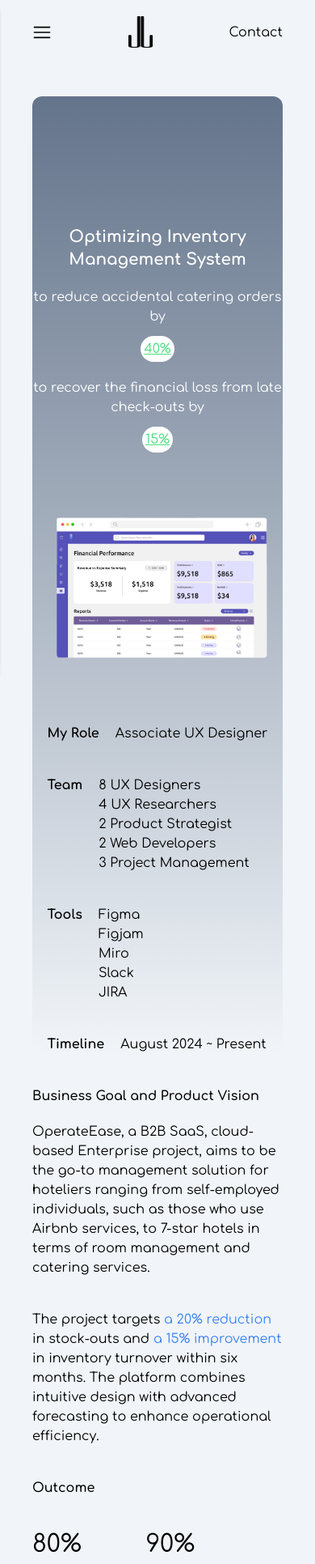
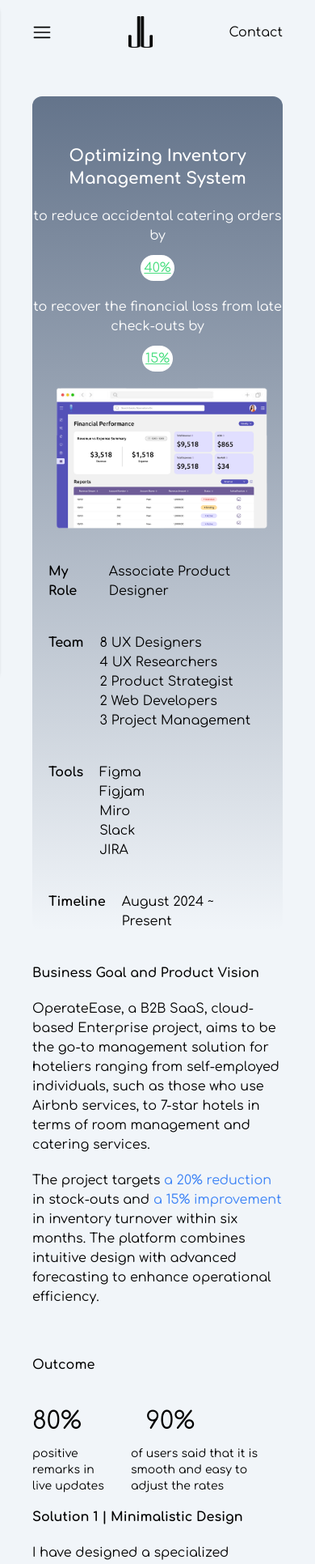
Before and after one commit to johnjang94/portfolio-ver-3, a React (Vite) app: page /operate in a window 390 px wide. Shown: the top 1932 px of the page at 81% size. Built offline with nearby package versions, Linux system fonts and the light colour scheme.

Commit message:
optimizing operate

```diff
--- a/src/pages/design/operate-ease.jsx
+++ b/src/pages/design/operate-ease.jsx
@@ -107,8 +107,8 @@
     <div>
       <section className="my-10 mx-auto">
         <div className="bg-gradient-to-b from-slate-500 to-transparent mx-10 rounded-xl text-white flex flex-col items-center justify-center">
-          <div className="md:grid md:grid-cols-2 py-20 items-center w-full max-w-6xl">
-            <div className="w-full my-20 space-y-5">
+          <div className="md:grid md:grid-cols-2 md:py-20 py-10 items-center w-full max-w-6xl">
+            <div className="w-full md:my-20 my-5 space-y-5">
               <h1 className="md:text-4xl text-xl font-bold md:font-normal text-center text-white">
                 Optimizing Inventory Management System
               </h1>
@@ -163,10 +163,10 @@
               />
             </div>
           </div>
-          <div className="space-y-10 md:space-y-0 md:flex md:flex-wrap md:items-start justify-center md:gap-10 my-0 md:my-20">
+          <div className="space-y-10 md:space-y-0 md:flex md:flex-wrap md:items-start justify-center md:gap-10 my-0 md:my-20 mx-5 md:mx-0">
             <div className="flex space-x-5 text-black">
               <p className="font-bold">My Role</p>
-              <p>Associate UX Designer</p>
+              <p>Associate Product Designer</p>
             </div>
             <div className="flex space-x-5 text-black">
               <p className="font-bold">Team</p>
--- a/src/pages/design/operate/overview.jsx
+++ b/src/pages/design/operate/overview.jsx
@@ -10,7 +10,7 @@
             self-employed individuals, such as those who use Airbnb services, to
             7-star hotels in terms of room management and catering services.
           </p>
-          <p className="md:p-5 py-5">
+          <p className="md:px-5">
             The project targets{" "}
             <span className="text-blue-500">a 20% reduction</span> in stock-outs
             and <span className="text-blue-500">a 15% improvement</span> in
@@ -19,7 +19,7 @@
             efficiency.
           </p>
         </div>
-        <div>
+        <div className="py-10 md:py-0">
           <p className="font-semibold">Outcome</p>
           <div className="flex-col grid-cols-2 my-10">
             <div className="text-3xl md:text-5xl flex items-center space-x-20 md:justify-center md:space-x-96">
--- a/src/pages/design/operate/solutions.jsx
+++ b/src/pages/design/operate/solutions.jsx
@@ -3,7 +3,7 @@
 export default function Solutions() {
   return (
     <div>
-      <div className="md:mx-20 space-y-5">
+      <div className="md:mx-20 space-y-5 -mt-36 md:-mt-0">
         <p className="font-bold">Solution 1 | Minimalistic Design</p>
         <p className="md:px-10">
           I have designed a specialized dashboard that is simple and focused on
```
